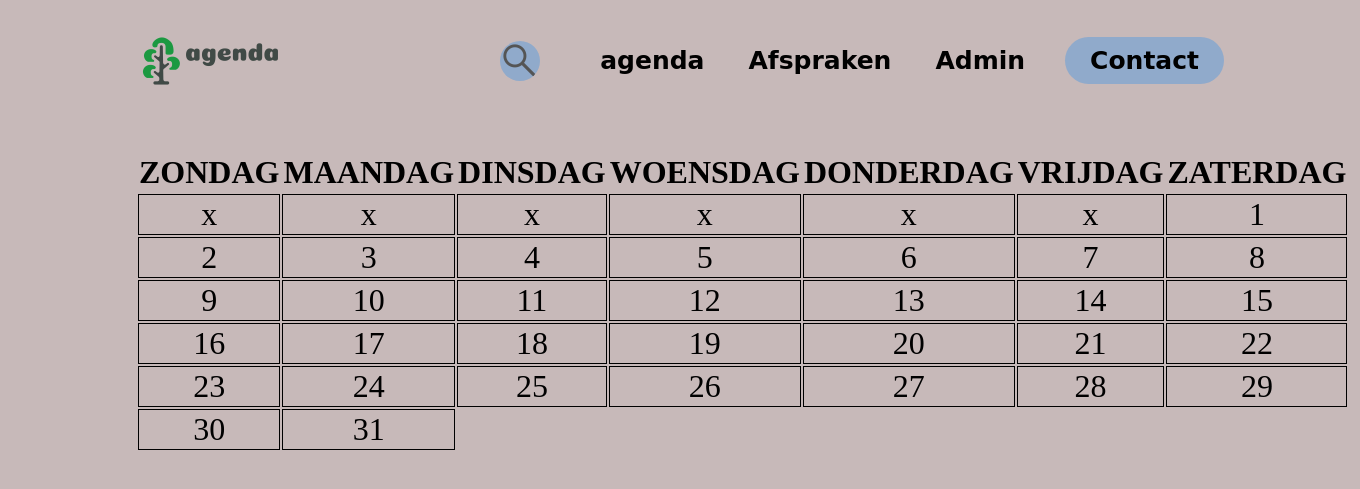
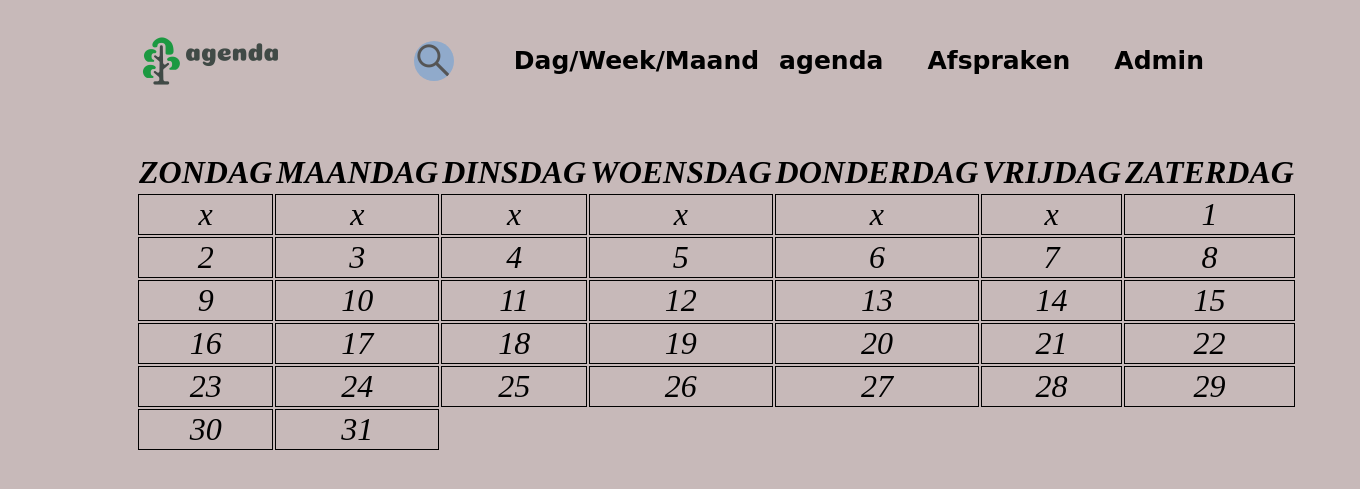
Before and after one commit to TDekkerDev/Agenda-web-App-, a PHP site: page /index.php in a window 1360 px wide. Shown: the top 489 px of the page. Run offline with PHP 8.4, Linux system fonts and the light colour scheme; some web fonts are replaced.

Commit message:
Doeiiiii

```diff
--- /dev/null
+++ b/css/dropdown.css
@@ -0,0 +1,37 @@
+
+
+.dropdown {
+    float: left;
+    overflow: hidden;
+  }
+
+  .dropdown .dropbtn {
+    background-color: inherit;
+    padding: 0;
+  }
+
+  .dropdown-content {
+    display: none;
+    position: absolute;
+    background-color: #f9f9f9;
+    min-width: 160px;
+    box-shadow: 0px 8px 16px 0px rgba(0,0,0,0.2);
+    z-index: 1;
+  }
+
+  .dropdown-content a {
+    float: none;
+    color: black;
+    padding: 12px 16px;
+    text-decoration: none;
+    display: block;
+    text-align: left;
+  }
+
+  .dropdown-content a:hover {
+    background-color: #ddd;
+  }
+
+  .dropdown:hover .dropdown-content {
+    display: block;
+  }
--- a/data/saved_item.json
+++ b/data/saved_item.json
@@ -1 +1 @@
-[{"title":null,"afspraak":null,"locatie":null,"datum":null,"begintijd":null,"eindtijd":null},{"title":"job ","afspraak":"met henry ","locatie":"henry z'n bed","datum":"2021-12-23","begintijd":"16:04","eindtijd":"23:04"},{"title":"job ","afspraak":"met henry ","locatie":"henry z'n bed","datum":"2021-12-23","begintijd":"16:04","eindtijd":"23:04"},{"title":"job ","afspraak":"met henry ","locatie":"henry z'n bed","datum":"2021-12-23","begintijd":"16:04","eindtijd":"23:04"},{"title":"job ","afspraak":"met henry ","locatie":"henry z'n bed","datum":"2021-12-23","begintijd":"16:04","eindtijd":"23:04"},{"title":"PIET","afspraak":"KLAAS","locatie":"JAN","datum":"2021-12-25","begintijd":"16:07","eindtijd":"18:07"},{"title":"PIET","afspraak":"KLAAS","locatie":"JAN","datum":"2021-12-25","begintijd":"16:07","eindtijd":"18:07"},{"title":"Bart","afspraak":"bart","locatie":"bart","datum":"2021-12-27","begintijd":"15:32","eindtijd":"17:38"},{"title":"jkiiu","afspraak":"beschuitje eten","locatie":"mcdonalds","datum":"2021-12-29","begintijd":"16:40","eindtijd":"18:40"}]
+[{"title":null,"afspraak":null,"locatie":null,"datum":null,"begintijd":null,"eindtijd":null},{"title":"job ","afspraak":"met henry ","locatie":"henry z'n bed","datum":"2021-12-23","begintijd":"16:04","eindtijd":"23:04"},{"title":"job ","afspraak":"met henry ","locatie":"henry z'n bed","datum":"2021-12-23","begintijd":"16:04","eindtijd":"23:04"},{"title":"job ","afspraak":"met henry ","locatie":"henry z'n bed","datum":"2021-12-23","begintijd":"16:04","eindtijd":"23:04"},{"title":"job ","afspraak":"met henry ","locatie":"henry z'n bed","datum":"2021-12-23","begintijd":"16:04","eindtijd":"23:04"},{"title":"PIET","afspraak":"KLAAS","locatie":"JAN","datum":"2021-12-25","begintijd":"16:07","eindtijd":"18:07"},{"title":"PIET","afspraak":"KLAAS","locatie":"JAN","datum":"2021-12-25","begintijd":"16:07","eindtijd":"18:07"},{"title":"Bart","afspraak":"bart","locatie":"bart","datum":"2021-12-27","begintijd":"15:32","eindtijd":"17:38"},{"title":"Werk","afspraak":"Werken bij de dirk","locatie":"Volendam","datum":"2021-12-28","begintijd":"18:00","eindtijd":"22:30"},{"title":"jkiiu","afspraak":"beschuitje eten","locatie":"mcdonalds","datum":"2021-12-29","begintijd":"16:40","eindtijd":"18:40"}]
--- a/php/header.php
+++ b/php/header.php
@@ -22,6 +22,7 @@
     <meta name="msapplication-TileImage" content="/ms-icon-144x144.png">
     <meta name="theme-color" content="#ffffff">
     <link rel="stylesheet" href="css/index.css">
+    <link rel="stylesheet" href="css/dropdown.css">
     <link rel="stylesheet" href="css/data.css">
     <script defer src="javascript/index.js"></script>
     <title>agenda</title>
--- a/php/navbar.php
+++ b/php/navbar.php
@@ -20,6 +20,15 @@
             <li class="navi"><a href="index.php">agenda</a></li>
             <li class="navi"><a href="afspraken.php">Afspraken</a></li>
             <li class="navi"><a href="admin.php">Admin</a></li>
+                <div class="dropdown">
+                    <button class="dropbtn">Dag/Week/Maand
+                    <i class="fa fa-caret-down"><i>
+                    </button>
+                        <div class="dropdown-content">
+                            <a href="day.php">dag</a>
+                            <a href="week.php">week</a>
+                            <a href="index.php">maand</a>
+                        </div>
+                </div>
         </ul>
-        <a class="button" href="#"><button>Contact</button></a>
     </header>
```
Also changed, not shown: week.php (added, +7 -0 lines).
